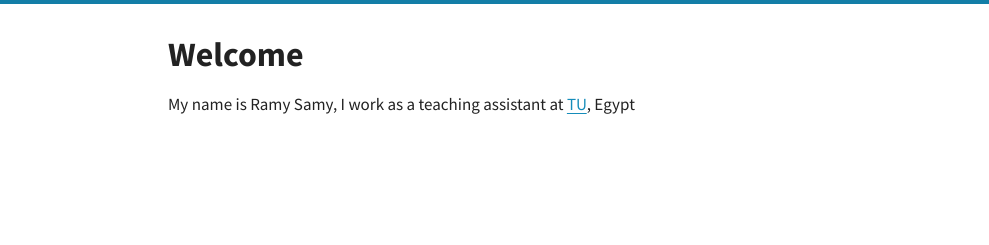
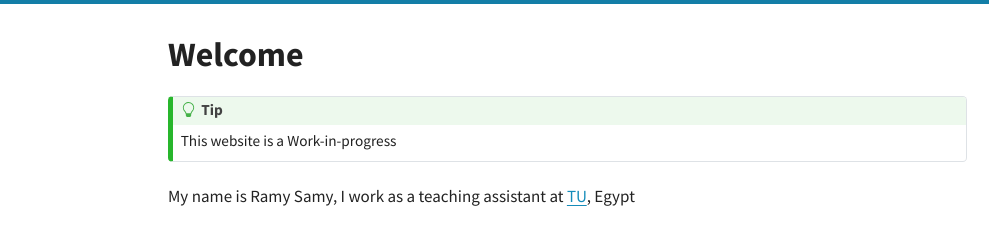
Before and after one commit to ramysami/ramysami.github.io, a plain HTML site: page docs/index.html in a window 1280 px wide. Shown: the part 61-306 px from the top of the page, 0-989 px from the left. Drawn offline with Linux system fonts and the light colour scheme.

Commit message:
render again

```diff
--- a/docs/index.html
+++ b/docs/index.html
@@ -130,6 +130,19 @@ ul.task-list li input[type="checkbox"] {
 </header>
 
 
+<div class="callout callout-style-default callout-tip callout-titled">
+<div class="callout-header d-flex align-content-center">
+<div class="callout-icon-container">
+<i class="callout-icon"></i>
+</div>
+<div class="callout-title-container flex-fill">
+Tip
+</div>
+</div>
+<div class="callout-body-container callout-body">
+<p>This website is a Work-in-progress</p>
+</div>
+</div>
 <p>My name is Ramy Samy, I work as a teaching assistant at <a href="https://com.tanta.edu.eg">TU</a>, Egypt</p>
 
 
--- a/docs/search.json
+++ b/docs/search.json
@@ -18,7 +18,7 @@
     "href": "index.html",
     "title": "Welcome",
     "section": "",
-    "text": "My name is Ramy Samy, I work as a teaching assistant at TU, Egypt"
+    "text": "Tip\n\n\n\nThis website is a Work-in-progress\n\n\nMy name is Ramy Samy, I work as a teaching assistant at TU, Egypt"
   },
   {
     "objectID": "about.html",
```
